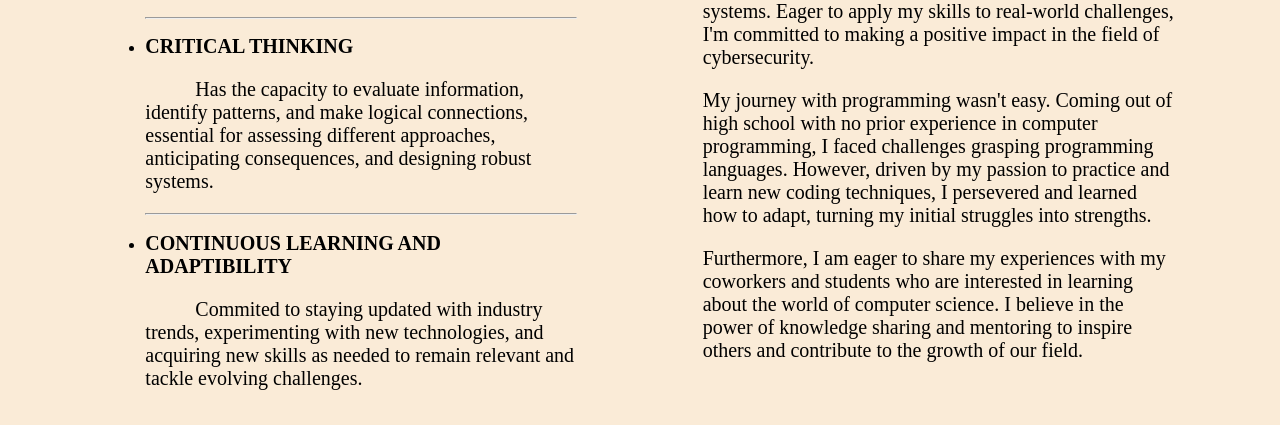
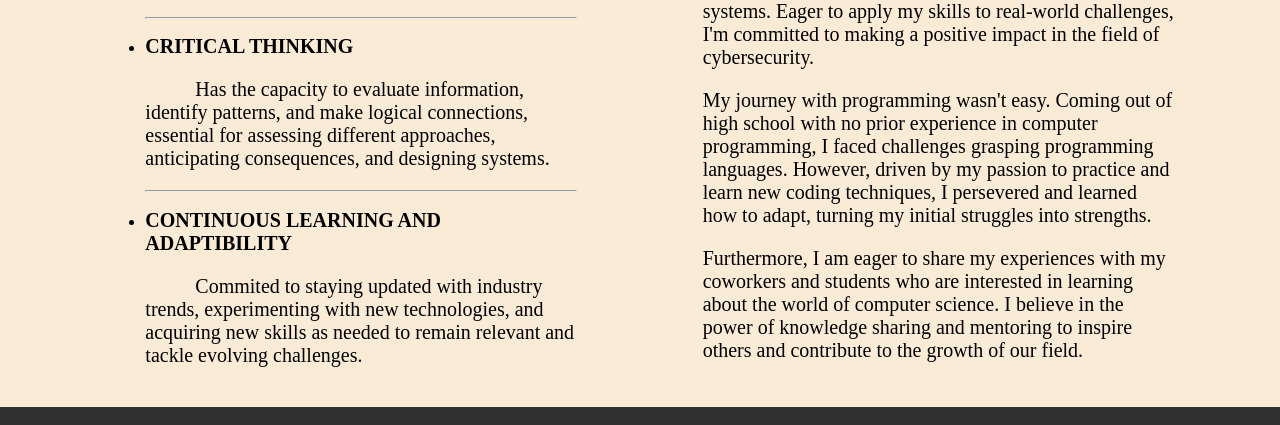
Before and after one commit to johnpaulminoc/minoc_exercise_02, a plain HTML site: page index.html in a window 1280 px wide. Shown: the part 2215-2640 px from the top of the page. Drawn offline with Linux system fonts and the light colour scheme.

Commit message:
added some lines

```diff
--- a/index.html
+++ b/index.html
@@ -63,7 +63,7 @@
                 <hr>
                 <h2>CRITICAL THINKING</h2>
                 <div class="skillmeaning">
-                    <p>Has the capacity to evaluate information, identify patterns, and make logical connections, essential for assessing different approaches, anticipating consequences, and designing robust systems.</p>
+                    <p>Has the capacity to evaluate information, identify patterns, and make logical connections, essential for assessing different approaches, anticipating consequences, and designing  systems.</p>
                 </div>
             </li>
             <li>
```
